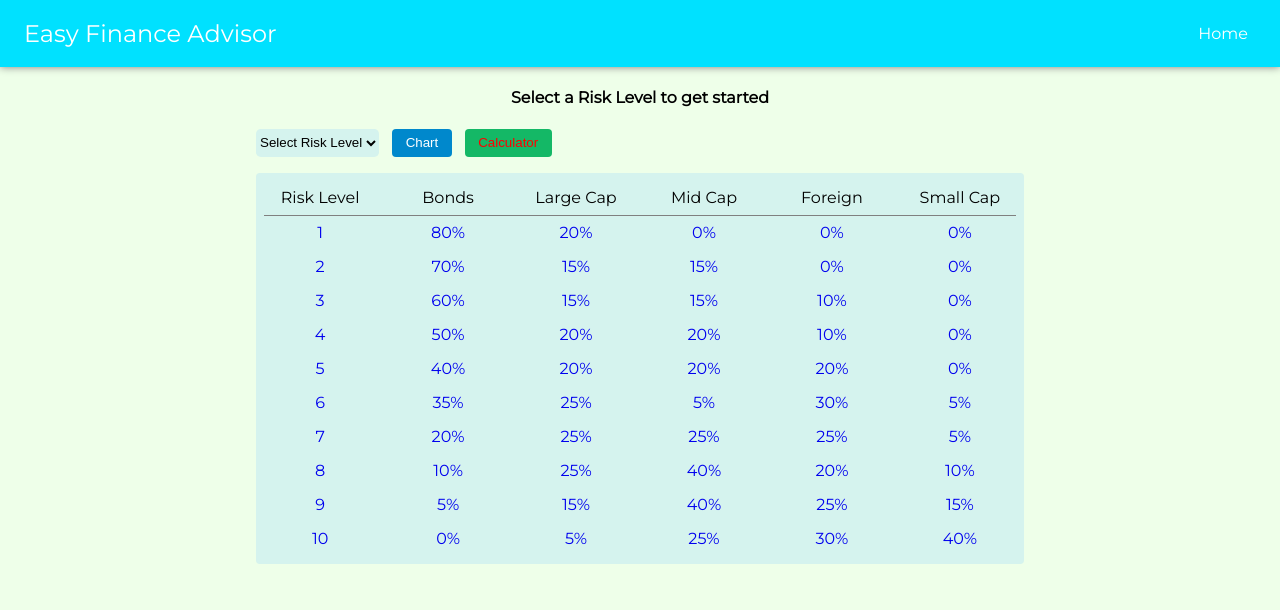
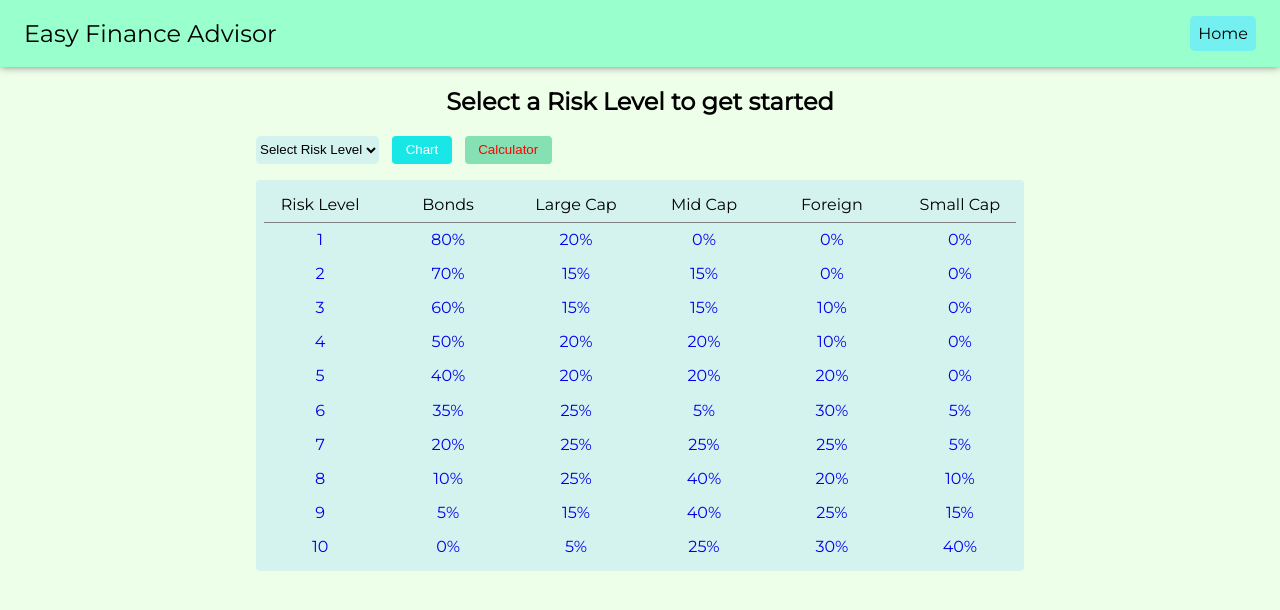
Before and after one commit to echen831/finance_advisor, a React (Create React App) app: page /#/portfolio in a window 1280 px wide. Shown: the top 610 px of the page. Built offline with nearby package versions, Linux system fonts and the light colour scheme.

Commit message:
css update

```diff
--- a/src/components/App.css
+++ b/src/components/App.css
@@ -108,7 +108,7 @@ input[type=number] {
     }
 
     .input-container, .header-titles, .suggestion-container, .header-btn {
-        width: 100%;
+        width: auto;
         margin-bottom: 1%;
     }
 
--- a/src/components/calculator/calculator.css
+++ b/src/components/calculator/calculator.css
@@ -1,44 +1,32 @@
 
 .header {
     display: flex;
-    justify-content: space-between;
-    align-items: center;
+    flex-direction: column;
     margin-bottom: 2%;
-    width: 80%;
+    width: 100%;
 
 }
 
 .header-titles {
     display: flex;
-    font-size: 120%;
-    width: 75%;
-}
-
-.header-btn {
-    display: flex;
-    font-size: 120%;
-    width: 25%;
-}
-
-.header-btn a:link, .header-btn li {
-    padding: .5rem;
+    justify-content: space-between;
+    flex-wrap: wrap;
+    font-size: 1.2rem;
+    width: 80%;
+    flex-wrap: wrap;
 }
 
 
-.header li {
-    padding-left: 1%;
-    padding-right: 1%;
-}
 
 .table-container {
     display: flex;
     justify-content: space-around;
-    width: 80%;
+    width: 100%;
 }
 
 .input-container {
     width: 55%;
-    padding: 1%;
+    padding: 1em;
     background-color: rgba(0, 255, 255, 0.144);
     border-radius: 4px;
 }
@@ -46,7 +34,6 @@
 
 .input {
     display: flex;
-    /* grid-template-columns: repeat(4, auto); */
     justify-content: center;
     padding-bottom: 1rem;
 }
--- a/src/components/calculator/calculator.jsx
+++ b/src/components/calculator/calculator.jsx
@@ -78,7 +78,7 @@ const Calculator = (props) => {
     return (
         <div className='page-container'>
             <Navbar/>
-            <h3>Risk Level: {props.riskLevelIdx}</h3>
+            <h2>Risk Level: {props.riskLevelIdx}</h2>
             <Header
                     data={props.data}
                     options={options}
--- a/src/components/navbar/navbar.css
+++ b/src/components/navbar/navbar.css
@@ -1,7 +1,6 @@
 .nav {
-  background-color: rgb(0, 225, 255);
+  background-color: hsl(150, 100%, 80%);
   width: 100%;
-  color: white;
   display: flex;
   justify-content: space-between;
   align-items: center;
@@ -21,10 +20,12 @@
 
 .link {
   padding: .5rem;
+  background-color: hsl(180, 80%, 70%);
+  border-radius: .3rem;
 }
 
 .link:hover {
-  background-color: rgb(0, 255, 191);
+  background-color: hsl(180, 80%, 50%);
   border-radius: 0.3rem;
 
 }
--- a/src/components/portfolio/portfolio.css
+++ b/src/components/portfolio/portfolio.css
@@ -93,17 +93,17 @@
 }
 
 .btn.btn-chart {
-  background-color: hsl(200, 100%, 40%);
-  border-color: hsl(200, 100%, 20%);
+  background-color: hsl(180, 80%, 50%);
+  border-color: hsl(180, 80%, 30%);
 }
 
 .btn.btn-chart:hover, .btn.btn-chart:focus {
-  background-color: hsl(200, 100%, 30%);
-  box-shadow: 0 0 5px 0 hsl(200, 100%, 20%);
+  background-color: hsl(180, 80%, 40%);
+  box-shadow: 0 0 5px 0 hsl(180, 80%, 30%);
 }
 
 .btn.btn-calculator {
-  background-color: hsl(150, 80%, 40%);
+  background-color: hsl(150, 60%, 70%);
   border-color: hsl(150, 100%, 20%);
 }
 
--- a/src/components/portfolio/portfolio.jsx
+++ b/src/components/portfolio/portfolio.jsx
@@ -28,7 +28,7 @@ const Portfolio = ({currentIdx, setCurrentIdx, riskLevels}) => {
     return (
         <div className='page-container'>
             <Navbar/>
-            <h4>Select a Risk Level to get started</h4>
+            <h2>Select a Risk Level to get started</h2>
             <div className='select-container'>
                 <RiskLevelSelector setCurrIdx={setCurrIdx}
                                    currIdx={currIdx}/>
```
Also changed, not shown: 1 other file (tests, documents, lock files or other folders).
